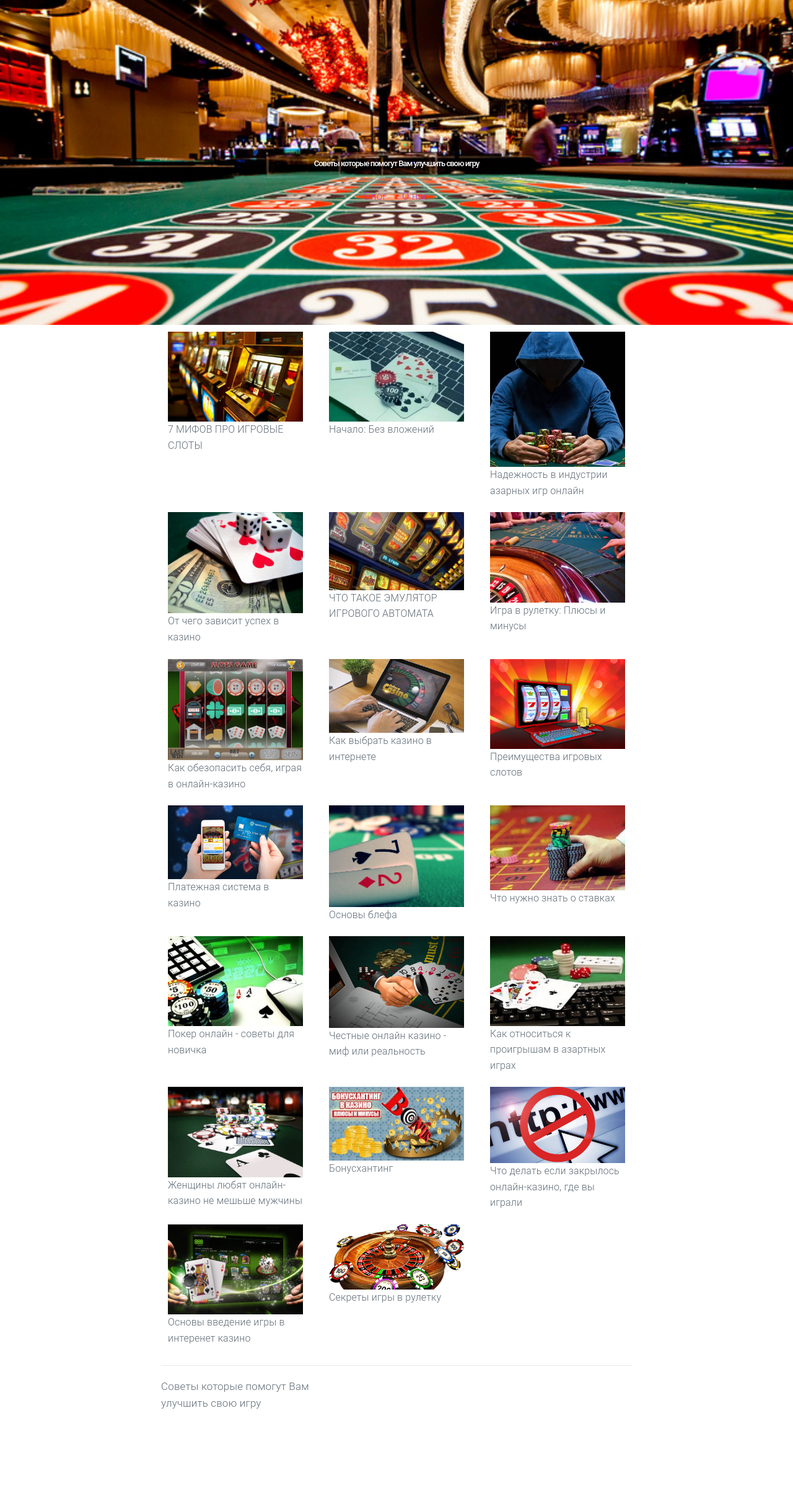
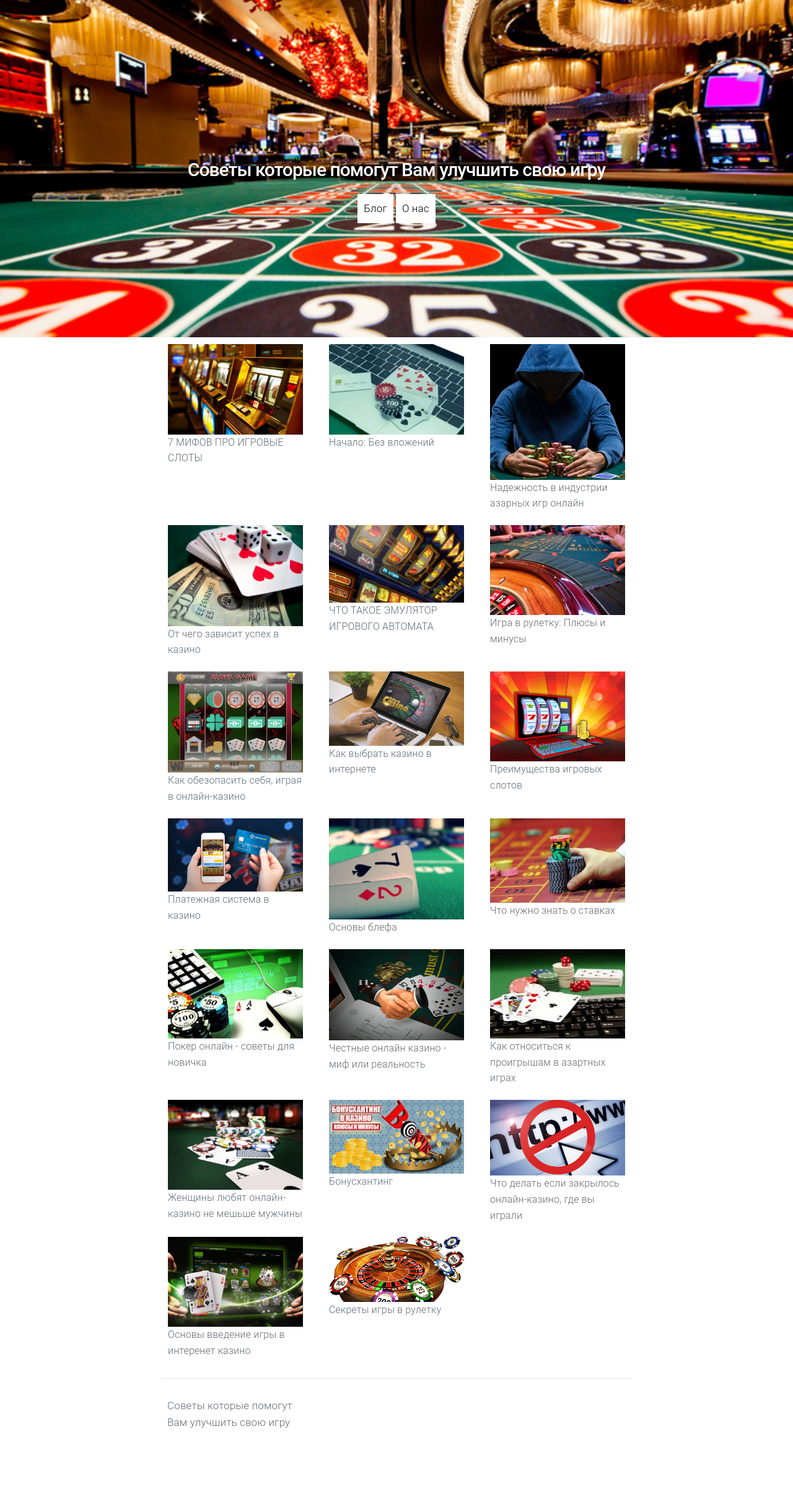
Before and after one commit to alisaklumakova/alisaklumakova.github.io, a Jekyll site: the page built from index.html, in a window 1280 px wide. Shown: the whole page at 62% size. Built offline with Jekyll 4.4.1, drawn with Linux system fonts in a browser that asks for light colours; nearby versions of some CDN libraries; before the commit the page ends 2353 px from its top, so only the background shows below that.

Commit message:
Update header.html

```diff
--- a/_includes/header.html
+++ b/_includes/header.html
@@ -22,7 +22,7 @@
 	}
 	h1 {
 		font-weight: 500;
-		font-size: 1.3rem;
+		font-size: 3rem;
 		padding-top: 10%;
 		color: #FFF;
 	}
@@ -34,7 +34,18 @@
 	color:;
 	}
 	li {
+	padding: 10px;
+	background:#FFF;
 	display: flex;
 	font-size: 17px;
 	}
+	li a{
+		color:#000;
+	}
+		li a:hover{
+		color:#FFF;
+	}
+	li:hover {
+		background:#000;
+	}
 </style>
```
